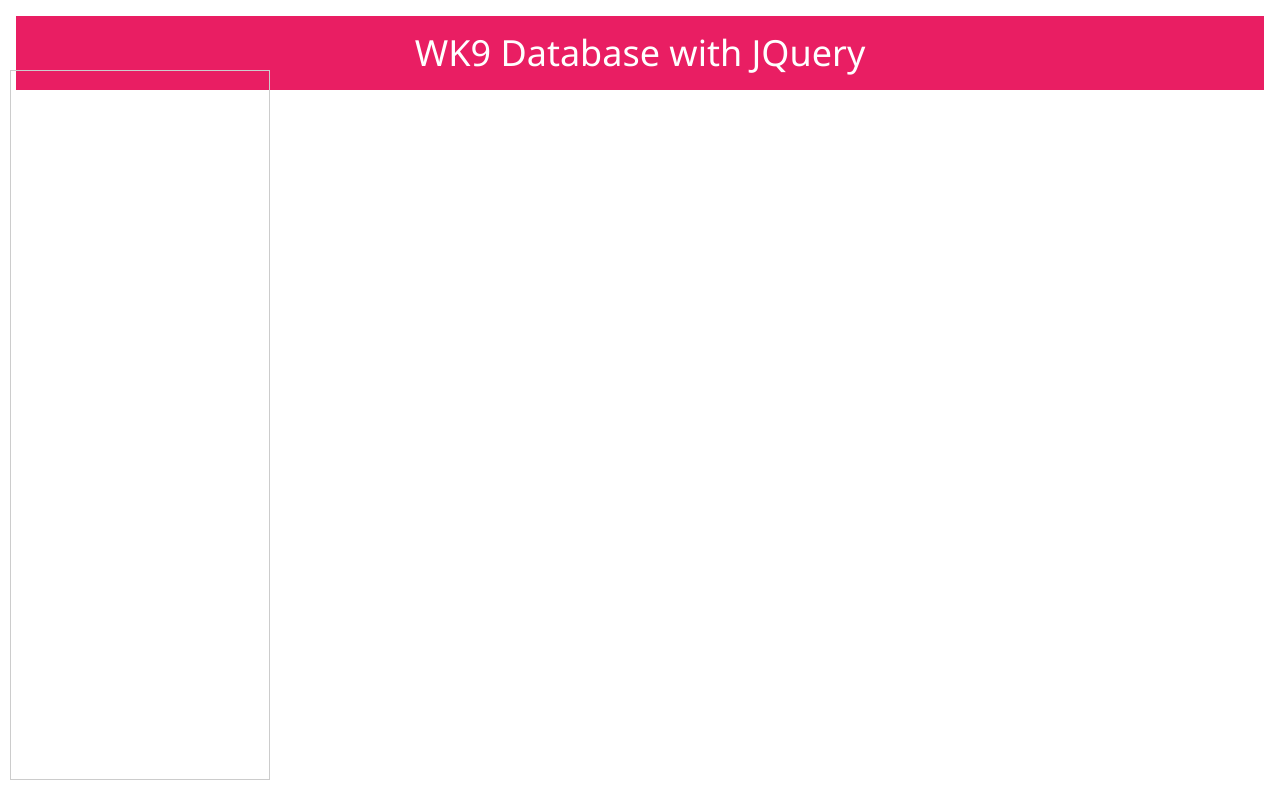
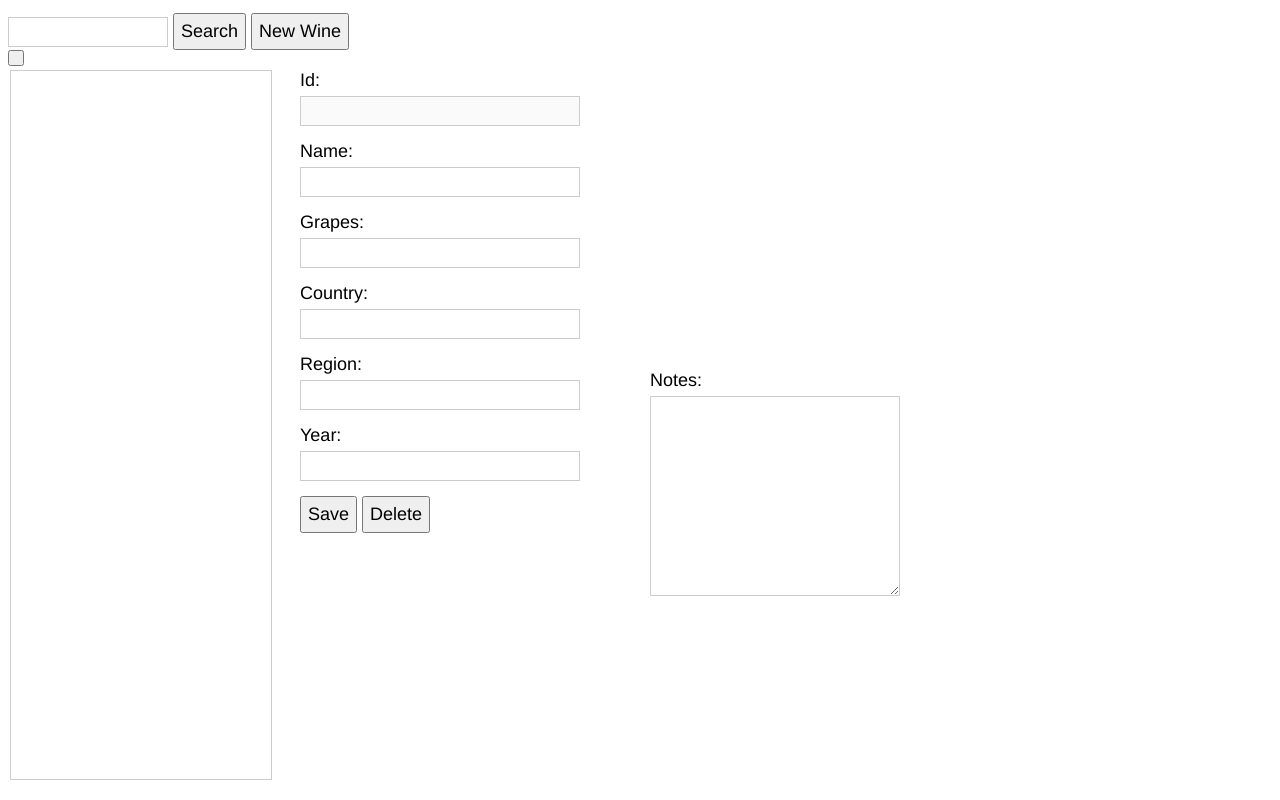
Before and after one commit to NataliaPalej/web-dev3-labs, a PHP site: page / in a window 1280 px wide. Run offline with PHP 8.4, Linux system fonts and the light colour scheme; some libraries are stand-ins or nearby versions.

Commit message:
jquery, display details of specific item, display all list

```diff
--- a/WK9/css/styles.css
+++ b/WK9/css/styles.css
@@ -1,6 +1,11 @@
 * {
 	font-family: "Helvetica Neue", Helvetica, Arial, sans-serif;
 	font-size: 18px;
+  }
+
+  .header {
+	  padding-top: 5px;
+	  left:850px;
   }
 
   .leftArea {
@@ -11,6 +16,24 @@
 	  width: 260px;
 	  border:solid 1px #CCCCCC;
 	  overflow-y: scroll;
+  }
+
+  .mainArea {
+	  position: absolute;
+	  top: 70px;
+	  bottom: 20px;
+	  left:300px;
+	  overflow-y: scroll;
+	  width:300px;
+  }
+
+  .rightArea {
+	  position: absolute;
+	  top: 70px;
+	  bottom: 20px;
+	  left:650px;
+	  overflow-y: scroll;
+	  width:270px;
   }
 
   ul {
@@ -31,3 +54,35 @@ li a:hover {
 	  background-color: #4B0A1E;
 	  color: #BA8A92;
   }
+
+  input, textarea {
+	border:1px solid #ccc;
+	min-height:30px;
+	outline: none;
+  }
+
+  .mainArea input {
+	margin-bottom:15px;
+	margin-top:5px;
+	width:280px;
+  }
+
+  textarea {
+	  margin-bottom:15px;
+		margin-top:5px;
+	  height: 200px;
+		width:250px;
+  }
+
+  label {
+	  display:block;
+  }
+
+  button {
+	  padding:6px;
+  }
+
+
+  #searchKey {
+	  width:160px;
+  }
--- a/WK9/index.html
+++ b/WK9/index.html
@@ -1,23 +1,65 @@
-<!DOCTYPE html>
-
 <html>
 <head>
-    <title>WK9 Database with JQuery</title>
-    <meta charset="UTF-8">
-    <script src="https://ajax.googleapis.com/ajax/libs/jquery/3.7.1/jquery.min.js"></script>
-    <link rel="stylesheet" href="https://www.w3schools.com/w3css/4/w3.css">
-    <link rel="stylesheet" href="css/styles.css">
-    <script src="script/main.js"></script>
+<title>Cellar - C</title>
+<link rel="stylesheet" href="css/styles.css" />
+<script src="js/jquery-1.11.0.js"></script>
+<script src="js/main.js"></script>
+
 </head>
 
 <body>
-<div class="w3-container w3-pink w3-margin w3-center">
-  <h1>WK9 Database with JQuery</h1>
+
+<div class="header">
+	<input type="text" id="searchKey"/>
+	<button id="btnSearch">Search</button>
+	<button id="btnAdd">New Wine</button>
 </div>
 
+<div id="header"></div>
+<button id="btnSearch"></button>
+<div id="btnAdd"></div>
+
 <div class="leftArea">
-    <ul id="wineList"></ul>
+<ul id="wineList"></ul>
 </div>
+
+<form id="wineForm">
+
+<div class="mainArea">
+
+<label>Id:</label>
+<input id="wineId" name="id" type="text" disabled />
+
+<label>Name:</label>
+<input type="text" id="name" name="name" required>
+
+<label>Grapes:</label>
+<input type="text" id="grapes" name="grapes"/>
+
+<label>Country:</label>
+<input type="text" id="country" name="country"/>
+
+<label>Region:</label>
+<input type="text" id="region" name="region"/>
+
+<label>Year:</label>
+<input type="text" id="year" name="year"/>
+
+<button id="btnSave">Save</button>
+<button id="btnDelete">Delete</button>
+
+</div>
+
+<div class="rightArea">
+
+<img id="pic" height="300"/>
+
+<label>Notes:</label>
+<textarea id="description" name="description"></textarea>
+</div>
+
+</form>
+
+
 </body>
-
 </html>
--- a/WK9/script/main.js
+++ b/WK9/script/main.js
@@ -3,7 +3,26 @@ var currentWine;
 
 // When DOM is ready
 $(document).ready(function(){
-    alert("Loaded DOM");
+    // Set listener for onClick event of the list
+    $(document).on("click", "#wineList a", function(){findById(this.id);})
+    // Insert New Wine
+    $(document).on("click", "#btnAdd", function(){newWine();})
+    // Save Wine
+    $(document).on("click", "#btnSave", function(){addWine();})
+
+    // Reset the form to empty fields
+    $('#wineId').val("");
+    $('#name').val("");
+    $('#grapes').val("");
+    $('#country').val("");
+    $('#region').val("");
+    $('#year').val("");
+    console.log("Trying to fetch the images")
+    $('#pic').attr('src', "");
+    $('#description').val("");
+
+    //alert("Loaded DOM");
+    // Call findAll method
     findAll();
 });
 
@@ -17,12 +36,89 @@ var findAll=function(){
     });
 };
 
+// Call GET method for one wine
+var findById=function(id){
+    console.log("Find by ID method selected");
+    console.log("findById: " + id);
+
+    $.ajax({
+        type: 'GET',
+        url: rootURL + '/' + id,
+        dataType: "json",
+        success: function(data){
+            $('#btnDelete').show();
+            console.log("findById successs" + data.name);
+            currentWine = data;
+            renderDetails(currentWine);
+        }
+    });
+};
+
+var newWine=function () {
+    console.log("New Wine Function - Empty Fields")
+	$('#btnDelete').hide();
+	currentWine = {};
+    // Display empty form
+	renderDetails(currentWine);
+};
+
+var addWine=function (){
+    console.log("addWine function called");
+    $.ajax({
+        type: 'POST',
+        contentType: 'application/json',
+        url: rootURL,
+        dataType: "json",
+        data: formToJSON(),
+        success: function(data, textStatus, jqXHR){
+            console.log("Wine created successfully");
+            $('#btnDelete').show();
+            $('#wineId').val(data.id);
+            findAll();
+        },
+        error: function(jqXHR, textStatus, errorThrown){
+            console.log("addWine error: " + textStatus);
+        }
+    })
+}
+
+// Render details for all wines
 console.log("Trying to parse wine to the list");
 var renderList = function(data){
     var list = data.wine;
-    alert("Loaded rendeer");
+ //   alert("Loaded rendeer");
     $('#wineList li').remove();
     $.each(list, function(index, wine){
         $('#wineList').append('<li><a href = "#" id=" ' + wine.id + '">' + wine.name + '</a></li>');
+		console.log("renderList method loaded");
     });
 };
+
+// Render details for particular wine
+var renderDetails=function(wine){
+    console.log("renderDetails functin selected");
+    $('#wineId').val(wine.id);
+    $('#name').val(wine.name);
+    $('#grapes').val(wine.grapes);
+    $('#country').val(wine.country);
+    $('#region').val(wine.region);
+    $('#year').val(wine.year);
+    console.log("Trying to fetch the images")
+    $('#pic').attr('src', 'pics/' + wine.picture);
+    $('#description').val(wine.description);
+};
+
+// Serialize all the form fields into JSON format
+var formToJSON = function() {
+    var wineId = $('#wineId').val();
+    return JSON.stringify({
+        "id": wineId == "" ? null : wineId,
+        "name" : $('#name').val(),
+        "grapes" : $('#grapes').val(),
+        "country" : $('#country').val(),
+        "region" : $('#region').val(),
+        "year" : $('#year').val(),
+        "picture" : $('#picture').val(),
+        "description" : $('#description').val(),
+    });
+};
```
Also changed, not shown: WK9/pics/block_nine.jpg (added), WK9/pics/bodega_lurton.jpg (added), WK9/pics/bouscat.jpg (added), WK9/pics/domaine_serene.jpg (added), WK9/pics/ex_umbris.jpg (added), WK9/pics/generic.jpg (added), WK9/pics/lan_rioja.jpg (added), WK9/pics/le_doyenne.jpg (added), WK9/pics/lurton-pinot-gris.jpg (added), WK9/pics/margerum.jpg (added), WK9/pics/morizottes.jpg (added), WK9/pics/rex_hill.jpg (added), WK9/pics/saint_cosme.jpg (added), WK9/pics/viticcio.jpg (added). Lines whose indentation alone changed are shown as unchanged.
